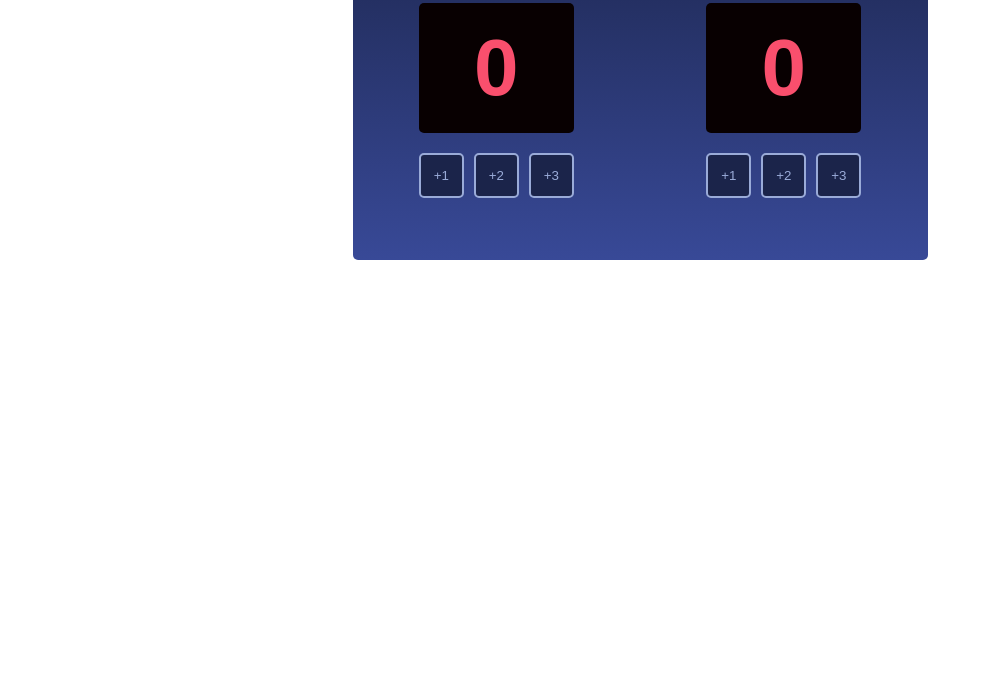
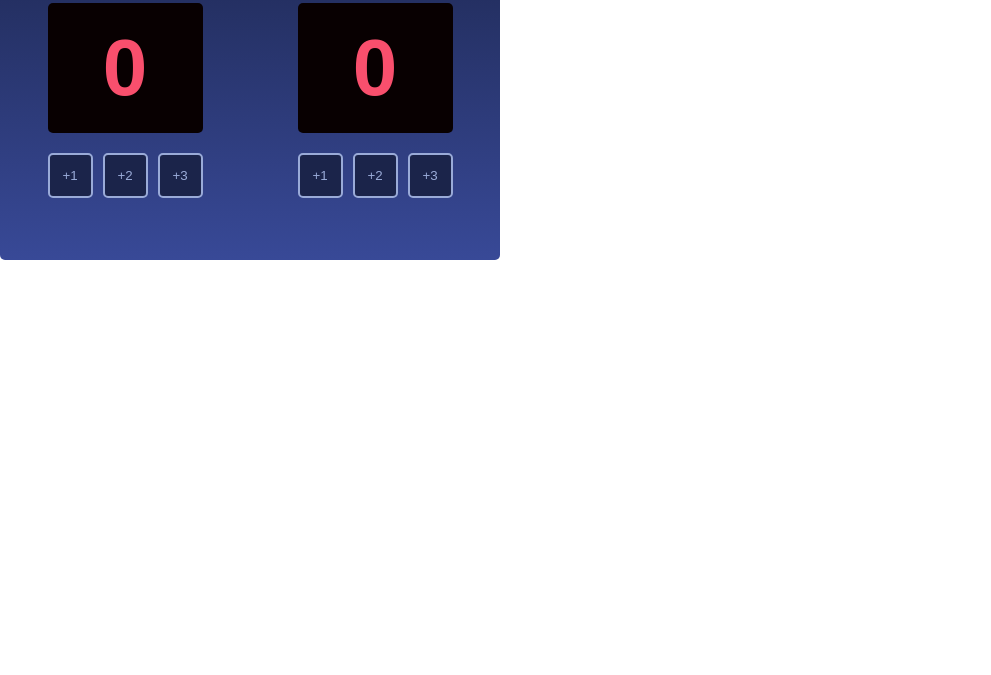
Before and after one commit to abilioassis/basketball-scorecard, a plain HTML site: page index.html in a window 1280 px wide. Shown: the part 125-800 px from the top of the page, without its empty margins (0-991 px from the left). Drawn offline with Linux system fonts and the light colour scheme; a web font is replaced by a local one.

Commit message:
First commit

```diff
--- a/style.css
+++ b/style.css
@@ -6,8 +6,8 @@
 }
 
 body {
-  margin: 0 auto;
-  max-width: 575px;
+  /* margin: 0 auto; */
+  /* max-width: 575px; */
 }
 
 h1 {
@@ -30,6 +30,7 @@ h2 {
   align-items: center;
   height: 385px;
   border-radius: 5px;
+  width: 500px;
 }
 
 .dashboard {
```
